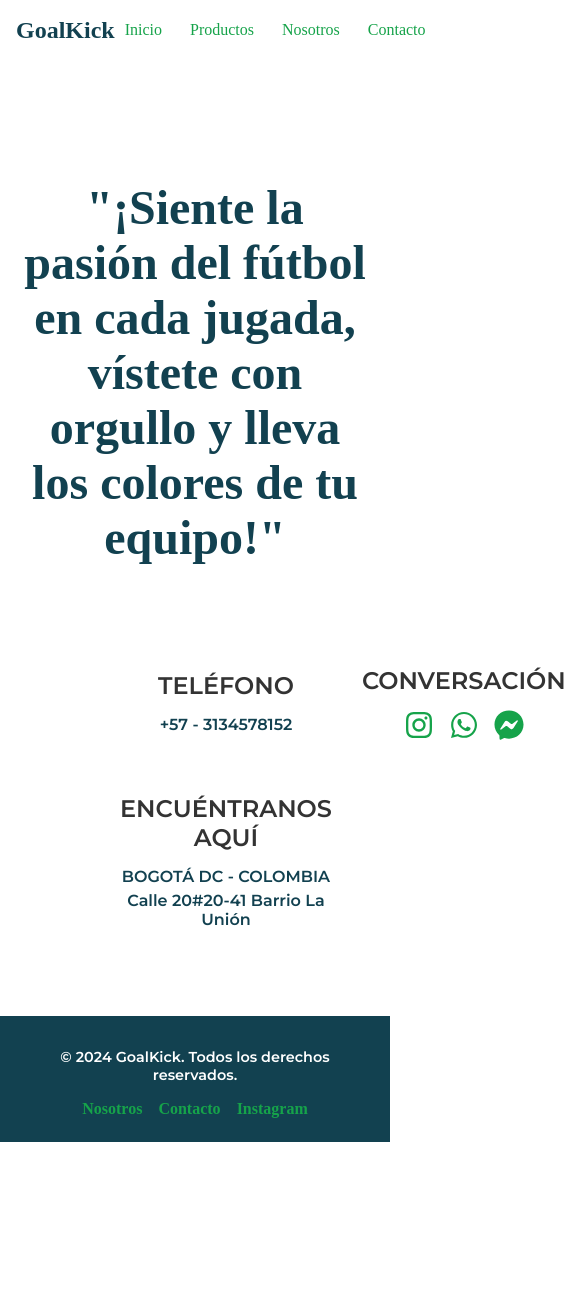
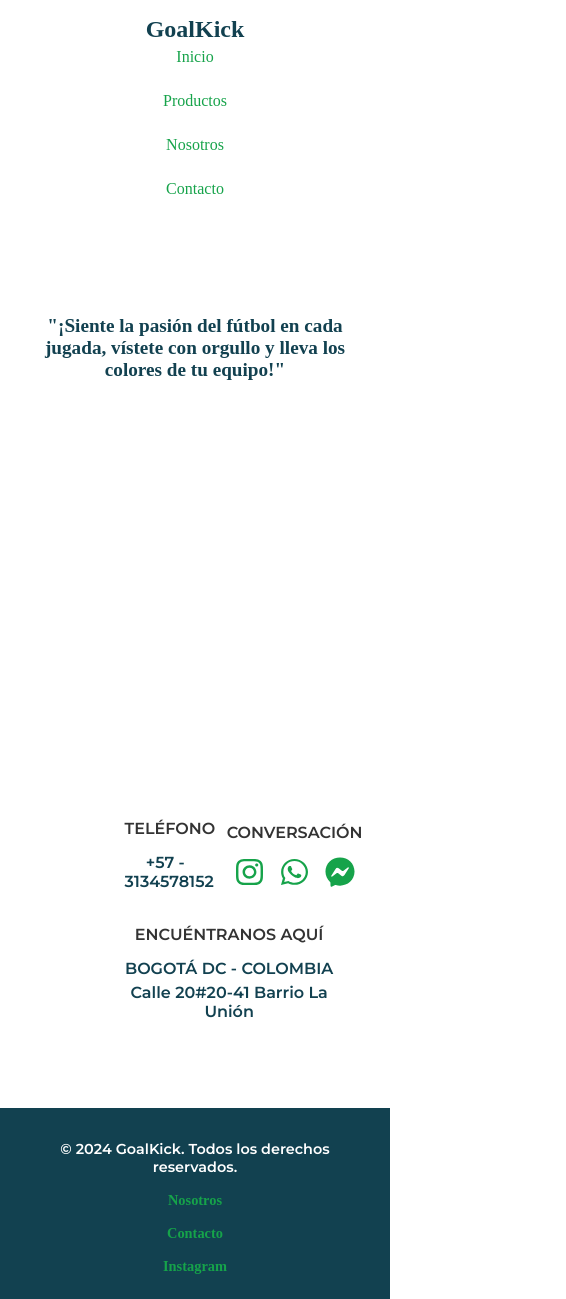
Before and after one commit to sebas8884567/tienda-online, a plain HTML site: page contacto.html in a window 390 px wide. Shown: the whole page, 566 px wide, since content can reach past the window. Before the commit the page ends 1142 px from the top, so only its background shows below. Drawn offline with Linux system fonts and the light colour scheme.

Commit message:
agg la nueva seccin de contacto

```diff
--- a/contacto.html
+++ b/contacto.html
@@ -10,14 +10,16 @@
   </head>
   <body>
     <header class="header">
-        <div class="logo">GoalKick</div>
-        <nav class="nav">
-            <a href="index.html">Inicio</a>
-            <a href="index.html#productos">Productos</a>
-            <a href="index.html#nosotros">Nosotros</a>
-            <a href="index.html#contacto" class="active">Contacto</a>
-        </nav>
+      <div class="logo">GoalKick</div>
+      <nav class="nav">
+        <a href="index.html"class="active">Inicio</a>
+        <a href="#productos">Productos</a>
+        <a href="#nosotros.html">Nosotros</a>
+        <a href="contacto.html" class="active">Contacto</a>
+      </nav>
     </header>
+
+
 
     <main class="main">
       <section class="hero">
--- a/css/contacto.css
+++ b/css/contacto.css
@@ -174,20 +174,63 @@ p {
     margin: 5px 0;
 }
 
-/* Media query para pantallas pequeñas */
+/* Ajustes para pantallas medianas (tablets y laptops pequeños) */
 @media (max-width: 768px) {
+    .header {
+      flex-direction: column;
+      text-align: center;
+    }
+
+    .nav {
+      flex-direction: column;
+      gap: 1rem;
+    }
+
+    .hero h1 {
+      font-size: 1.5rem;
+      padding: 0 1rem; /* Añade espacio a los lados en pantallas pequeñas */
+    }
+
     .contact-container {
-        grid-template-columns: 1fr;
-        grid-template-rows: auto;
+      flex-direction: column;
+      gap: 1rem;
+      align-items: center;
     }
 
     .contact-block {
-        grid-column: 1;
-        grid-row: auto;
-        justify-self: center;
-        text-align: center;
+      max-width: 90%;
+      text-align: center;
     }
-}
+
+    .footer-nav {
+      flex-direction: column;
+      gap: 1rem;
+    }
+  }
+
+  /* Ajustes para pantallas pequeñas (móviles) */
+  @media (max-width: 480px) {
+    .header {
+      padding: 1rem;
+    }
+
+    .hero h1 {
+      font-size: 1.2rem;
+    }
+
+    .contact-block h2 {
+      font-size: 1rem;
+    }
+
+    .chat-icons a .icon {
+      width: 30px;
+      height: 30px;
+    }
+
+    .footer-nav a {
+      font-size: 0.9rem;
+    }
+  }
 
 /* Estilo del pie de página */
 .footer {
--- a/css/styles.css
+++ b/css/styles.css
@@ -275,3 +275,60 @@ html, body {
         flex: 1 1 100%;
     }
 }
+/* Ajustes para pantallas medianas (tablets y laptops pequeños) */
+@media (max-width: 768px) {
+    .header {
+      flex-direction: column;
+      text-align: center;
+    }
+
+    .nav {
+      flex-direction: column;
+      gap: 1rem;
+    }
+
+    .hero h1 {
+      font-size: 1.5rem;
+      padding: 0 1rem; /* Añade espacio a los lados en pantallas pequeñas */
+    }
+
+    .contact-container {
+      flex-direction: column;
+      gap: 1rem;
+      align-items: center;
+    }
+
+    .contact-block {
+      max-width: 90%;
+      text-align: center;
+    }
+
+    .footer-nav {
+      flex-direction: column;
+      gap: 1rem;
+    }
+  }
+
+  /* Ajustes para pantallas pequeñas (móviles) */
+  @media (max-width: 480px) {
+    .header {
+      padding: 1rem;
+    }
+
+    .hero h1 {
+      font-size: 1.2rem;
+    }
+
+    .contact-block h2 {
+      font-size: 1rem;
+    }
+
+    .chat-icons a .icon {
+      width: 30px;
+      height: 30px;
+    }
+
+    .footer-nav a {
+      font-size: 0.9rem;
+    }
+  }
```
